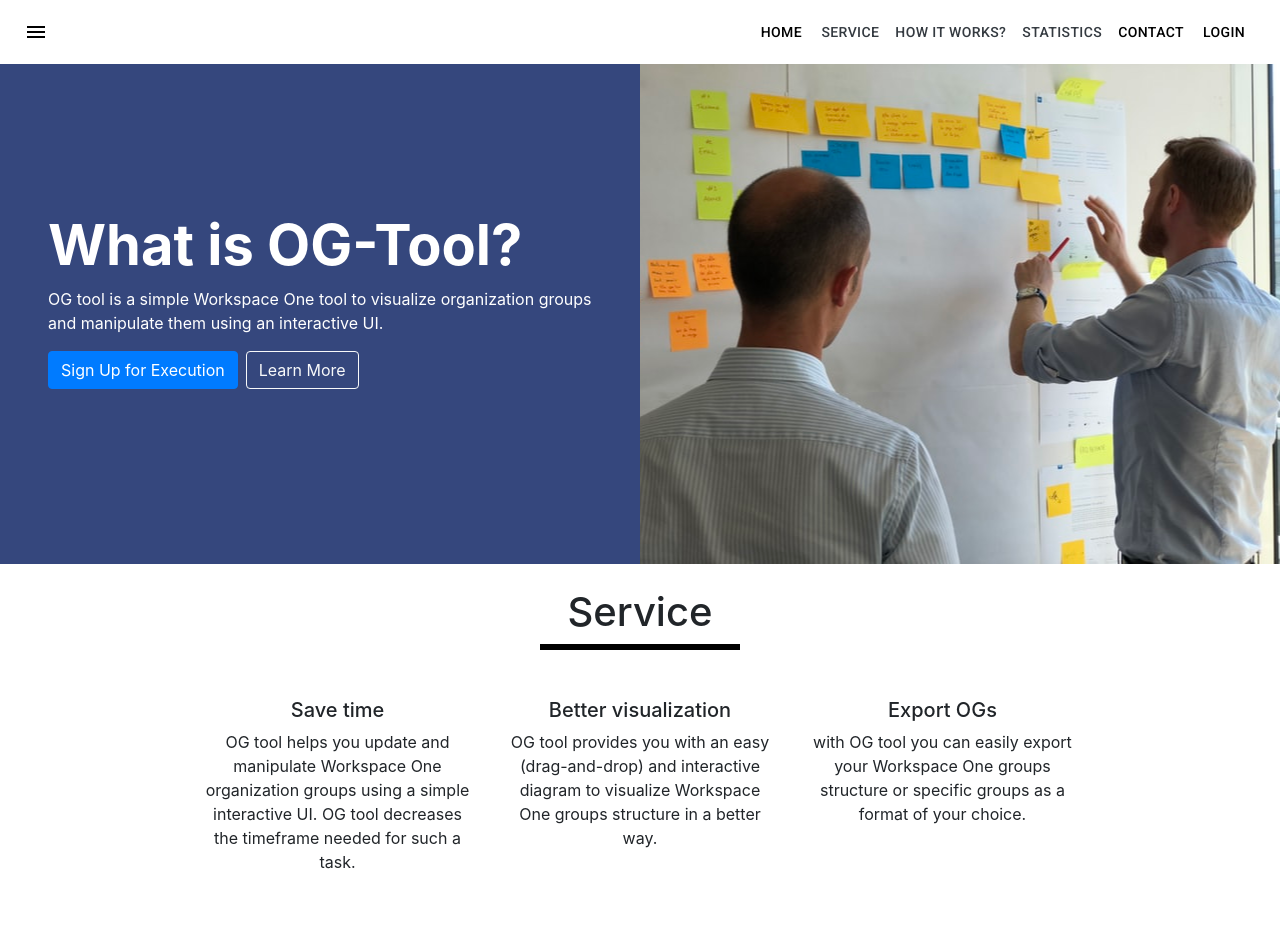
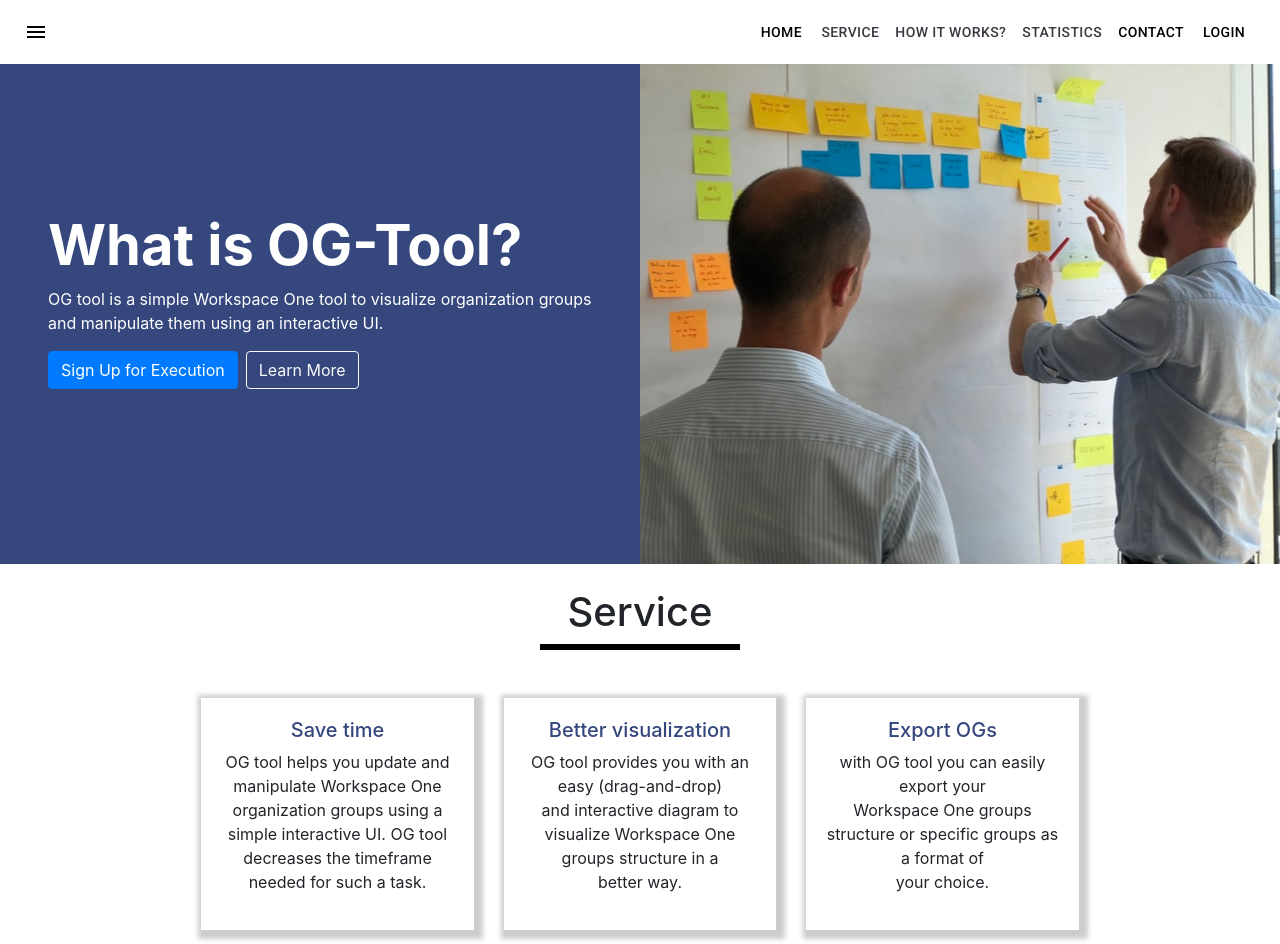
Before and after one commit to AmShubhangi/organizational, a React (Create React App) app: page /login in a window 1280 px wide. Shown: the top 944 px of the page. Built offline with nearby package versions, Linux system fonts and the light colour scheme; what validate.js would draw is missing.

Commit message:
add service section

```diff
--- a/src/assets/scss/index1.css
+++ b/src/assets/scss/index1.css
@@ -165,3 +165,10 @@
 .react-transform-component.TransformComponent-module_container__3NwNd {
   padding: 20px !important;
 }
+.service-border{
+  padding: 20px;
+  box-shadow: 3px 3px 5px 6px #ccc;
+}
+.service-border h5{
+  color:#35477d;
+}
--- a/src/components/home/index.js
+++ b/src/components/home/index.js
@@ -39,8 +39,6 @@
         <div className="container-fluid">
           <div className="row">
             <div className="col-lg-6 p-5 home-bg home-min-height">
-
-
               <h1 className="display-4 font-weight-bolder home-top-margin">What is OG-Tool?</h1>
               <p>OG tool is a simple Workspace One tool to visualize organization groups and
 manipulate them using an interactive UI.</p>
@@ -60,20 +58,26 @@
               <div className="stat-underline"></div>
               <div className="d-flex col-lg-9 ml-auto mr-auto mt-4 mb-4">
                 <div className="col-lg-4 text-center mt-4">
-                  < h5>Save time</ h5>
+                 <div className="service-border" >
+                 < h5>Save time</ h5>
                   <p>OG tool helps you update and manipulate Workspace One organization
 groups using a simple interactive UI. OG tool decreases the timeframe needed for such a
 task.</p>
+                 </div>
                 </div>
                 <div className="col-lg-4 text-center mt-4">
+                <div className="service-border" >
                   < h5>Better visualization</ h5>
-                  <p>OG tool provides you with an easy (drag-and-drop) and
-interactive diagram to visualize Workspace One groups structure in a better way.</p>
+                  <p>OG tool provides you with an easy (drag-and-drop)  <br/>and
+interactive diagram to visualize Workspace One groups structure in a  <br/>  better way.</p>
+                </div>
                 </div>
                 <div className="col-lg-4 text-center mt-4">
+                <div className="service-border" >
                   < h5>Export OGs</ h5>
-                  <p>with OG tool you can easily export your Workspace One groups structure
-or specific groups as a format of your choice.</p>
+                  <p>with OG tool you can easily export your  <br/> Workspace One groups  <br/>  structure
+or specific groups as  <br/> a format of  <br/> your choice.</p>
+                </div>
                 </div>
               </div>
             </div>
```
